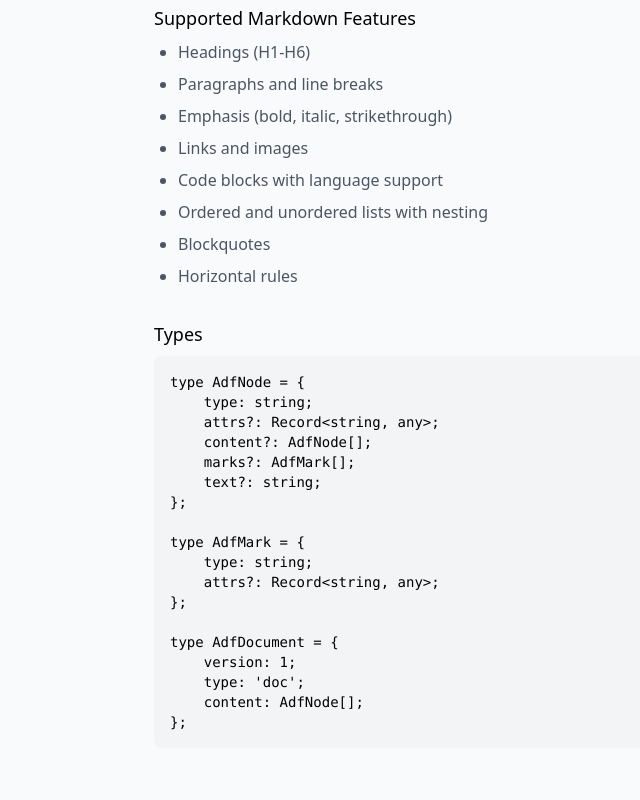
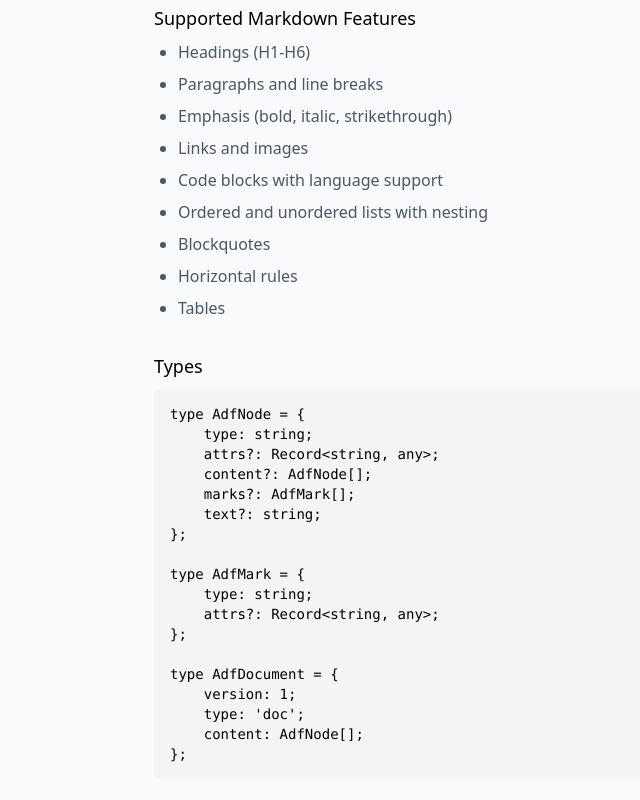
Before and after one commit to jamsinclair/marklassian, a React (Vite) app in the folder website/: page / in a window 1280 px wide. Shown: the part 849-1649 px from the top of the page, without its empty margins (134-774 px from the left). Built offline with nearby package versions, Linux system fonts and the light colour scheme; what react-intl-next would draw is missing.

Commit message:
add tables feature to website

```diff
--- a/website/src/ApiReference.tsx
+++ b/website/src/ApiReference.tsx
@@ -77,6 +77,7 @@ const adf = markdownToAdf(markdown);`}
               <li>Ordered and unordered lists with nesting</li>
               <li>Blockquotes</li>
               <li>Horizontal rules</li>
+              <li>Tables</li>
             </ul>
           </div>
 
```
